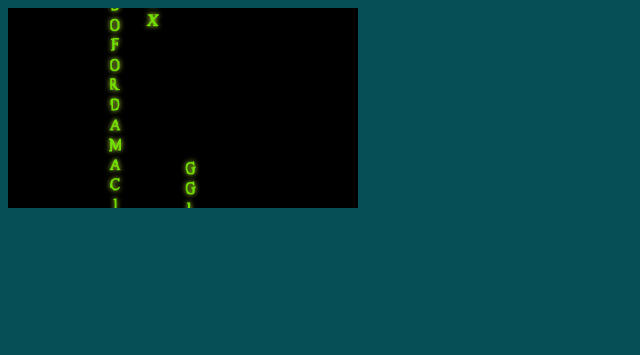
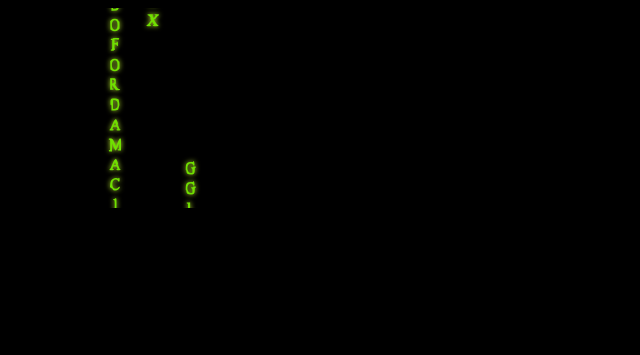
Before and after one commit to AndreasB09/Small-Matrix, a plain HTML site: page index.html in a window 1280 px wide. Shown: the whole page, without its empty margins (0-640 px from the left). Drawn offline with Linux system fonts and the light colour scheme.

Commit message:
uppdated background

```diff
--- a/style.css
+++ b/style.css
@@ -5,7 +5,7 @@
 
 body {
     font-family: matrix;
-    background-color: #074f57;
+    background-color: black;
 }
 
 h3 {
```
